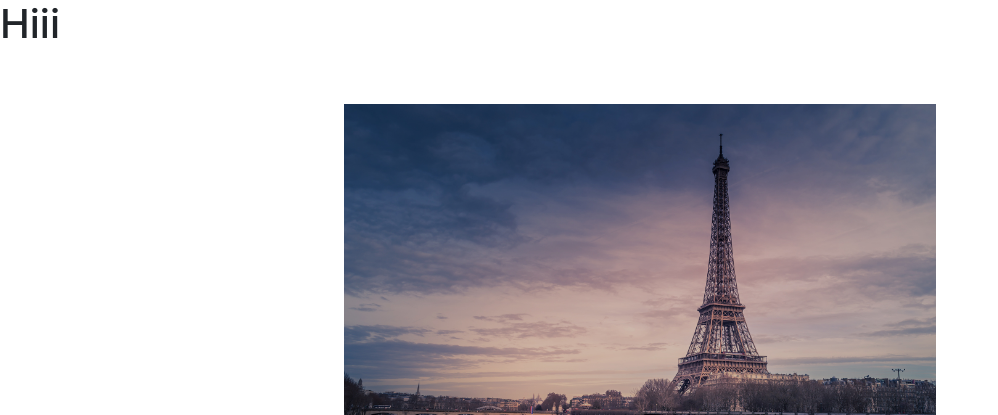
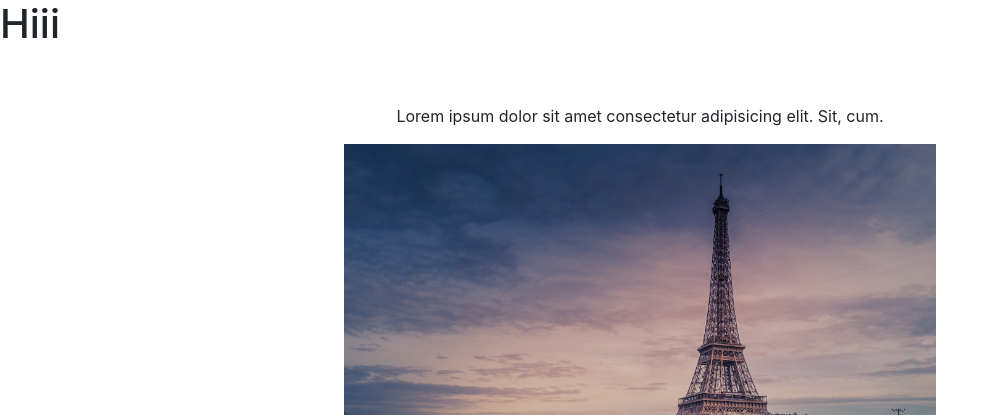
Before and after one commit to hudamesbah/web, a plain HTML site: page index.html in a window 1280 px wide. Shown: the top 415 px of the page, without its empty margins (0-998 px from the left). Drawn offline with Linux system fonts and the light colour scheme.

Commit message:
firt-modify

```diff
--- a/index.html
+++ b/index.html
@@ -80,6 +80,7 @@
 </section> -->
 
 <div class="img p-5 text-center ">
+    <p>Lorem ipsum dolor sit amet consectetur adipisicing elit. Sit, cum.</p>
     <img src="images/slideshow-1.jpg" class="main-img m-auto d-block" alt="">
     <img src="images/slideshow-2.jpg"  class="small-img" alt="">
     <img src="images/slideshow-3.jpg" class="small-img" alt="">
```
